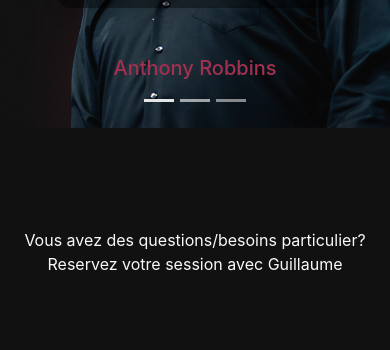
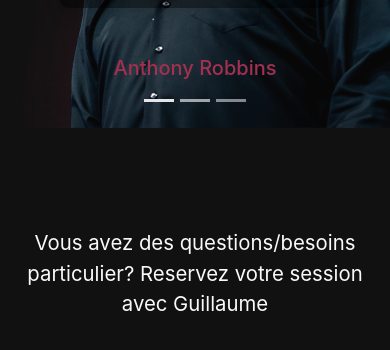
Before and after one commit to ndogota/ownleadrwebsite, a website: page index.html in a window 390 px wide. Shown: the part 4097-4447 px from the top of the page. Drawn offline with nearby package versions, Linux system fonts and the light colour scheme; a script that the page names is missing.

Commit message:
css modification to add responsive font

```diff
--- a/css/home-page.css
+++ b/css/home-page.css
@@ -26,6 +26,10 @@
   font-size: calc(100% + 1vw + 1vh) !important;
 }
 
+.text-responsive-question {
+  font-size: calc(50% + 1vw + 1vh) !important;
+}
+
 .container-problematic, .container-solutions {
   margin-bottom: 300px;
 }
--- a/index.html
+++ b/index.html
@@ -179,8 +179,8 @@
 
 <!-- Début de widget en ligne Calendly -->
 <section id="calendly" class="section">
-  <div class="col-12 text-center">
-    <p class="text-light question-coaching">Vous avez des questions/besoins particulier? Reservez votre session avec Guillaume</p>
+  <div class="col-12 text-center mb-4">
+    <p class="text-light text-responsive-question">Vous avez des questions/besoins particulier? Reservez votre session avec Guillaume</p>
   </div>
   <div class="calendly-inline-widget" data-url="https://calendly.com/guillaumecote" style="min-width:320px;height:830px;"></div>
   <script type="text/javascript" src="https://assets.calendly.com/assets/external/widget.js"></script>
```
